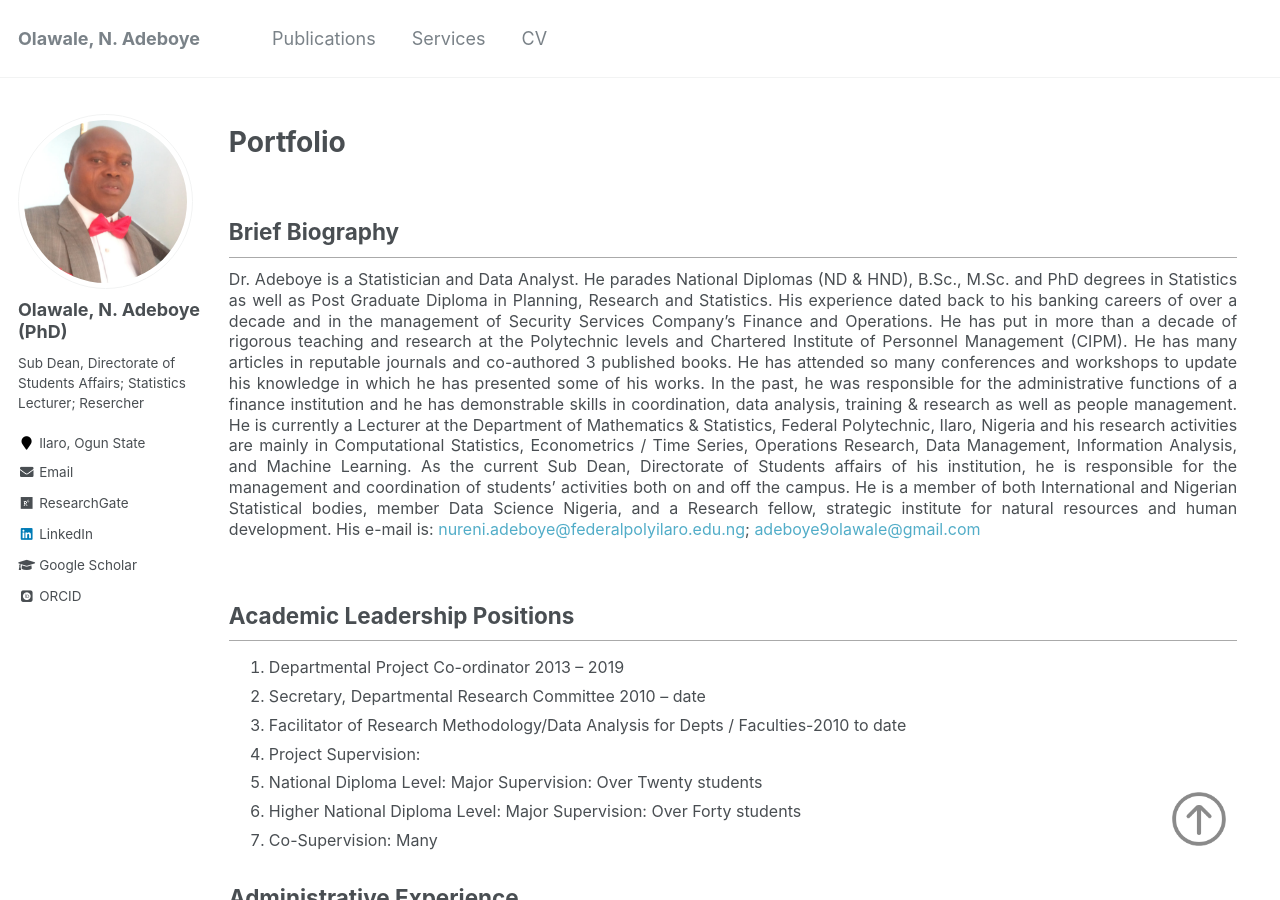
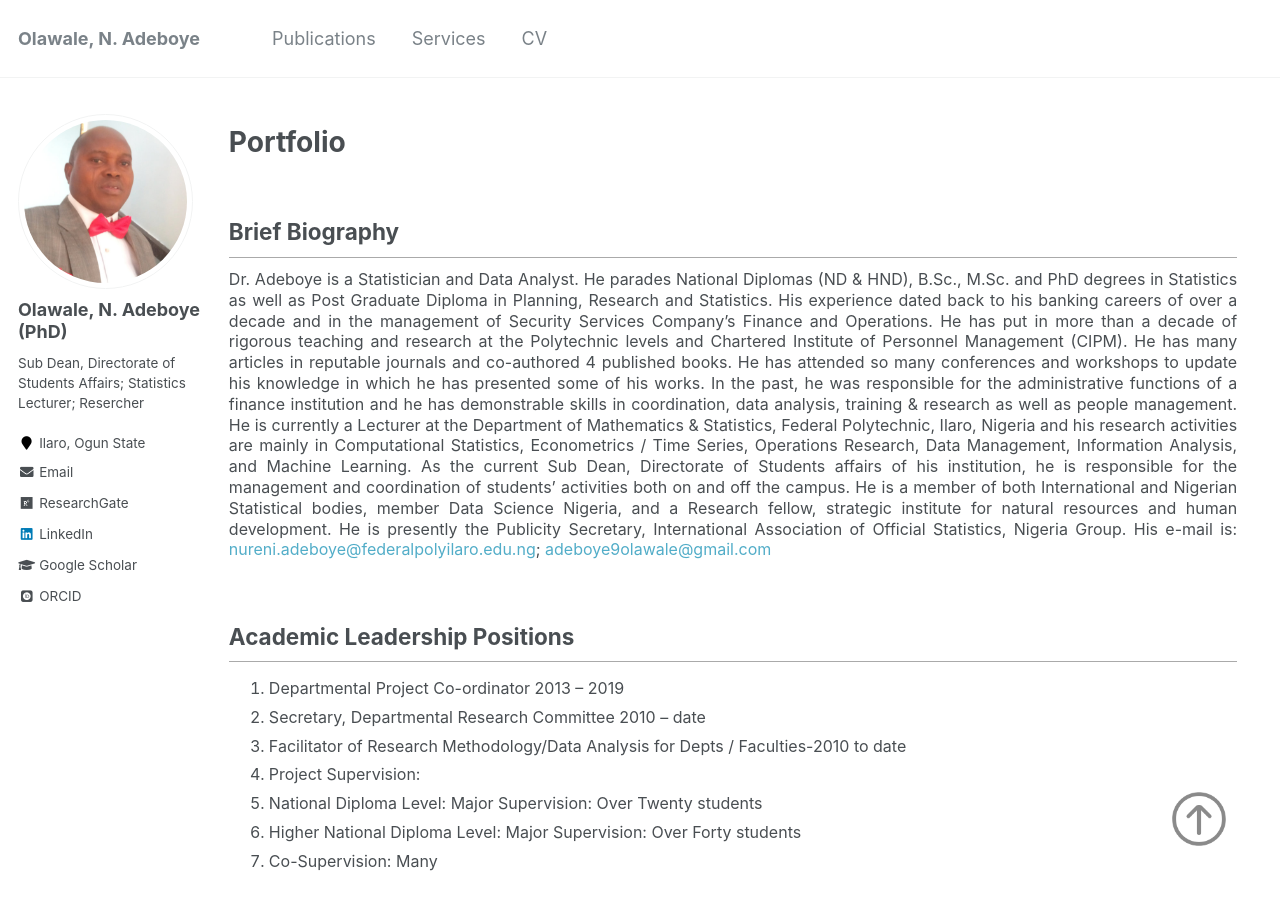
Before and after one commit to ADEBOYE0770/adeboye0770.github.io, a Jekyll site: the page built from _pages/about.md, in a window 1280 px wide and 900 px high. Built offline with Jekyll 4.4.1, drawn with Linux system fonts in a browser that asks for light colours; some web fonts are replaced.

Commit message:
Update about.md

```diff
--- a/_pages/about.md
+++ b/_pages/about.md
@@ -12,10 +12,10 @@ redirect_from:
 
 ## Brief Biography<span id="biography"></span>
 
-Dr. Adeboye is a Statistician and Data Analyst. He parades National Diplomas (ND & HND), B.Sc., M.Sc. and PhD degrees in Statistics as well as Post Graduate Diploma in Planning, Research and Statistics. His experience dated back to his banking careers of over a decade and in the management of Security Services Company’s Finance and Operations. He has put in more than a decade of rigorous teaching and research at the Polytechnic levels and Chartered Institute of Personnel Management (CIPM). He has many articles in reputable journals and co-authored 3 published books. He has attended so many conferences and workshops to update  his knowledge in which he has presented some of his works. In the past, he was responsible for the administrative functions of a finance institution and he has demonstrable skills in coordination, data analysis, training & research as well as people management.
+Dr. Adeboye is a Statistician and Data Analyst. He parades National Diplomas (ND & HND), B.Sc., M.Sc. and PhD degrees in Statistics as well as Post Graduate Diploma in Planning, Research and Statistics. His experience dated back to his banking careers of over a decade and in the management of Security Services Company’s Finance and Operations. He has put in more than a decade of rigorous teaching and research at the Polytechnic levels and Chartered Institute of Personnel Management (CIPM). He has many articles in reputable journals and co-authored 4 published books. He has attended so many conferences and workshops to update  his knowledge in which he has presented some of his works. In the past, he was responsible for the administrative functions of a finance institution and he has demonstrable skills in coordination, data analysis, training & research as well as people management.
 He is currently a Lecturer at the Department of Mathematics & Statistics, Federal Polytechnic, Ilaro, Nigeria and his research activities are mainly in Computational Statistics, Econometrics / Time Series, Operations Research, Data Management, Information Analysis, and Machine Learning. As the current Sub Dean, Directorate of Students affairs of his institution, he is responsible for the management and coordination of students’ activities both on and off the campus.
 He is a member of both International and Nigerian Statistical bodies, member Data Science Nigeria, and a Research fellow, strategic institute for natural resources and human
-development.
+development. He is presently the Publicity Secretary, International Association of Official Statistics, Nigeria Group.
 His e-mail is: [nureni.adeboye@federalpolyilaro.edu.ng](mailto:nureni.adeboye@federalpolyilaro.edu.ng); [adeboye9olawale@gmail.com](mailto:adeboye9olawale@gmail.com )
 
 <br/>
```
